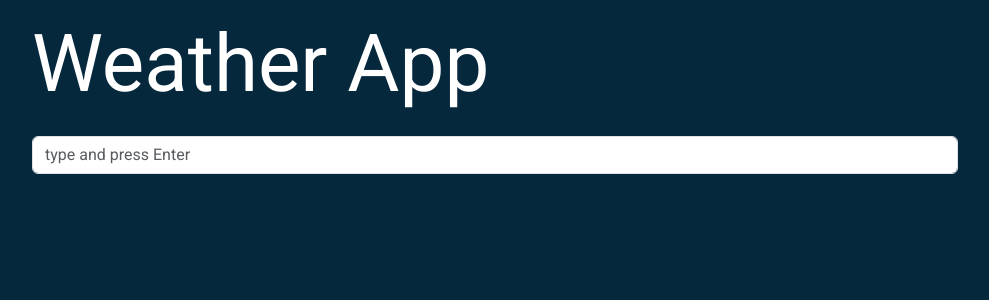
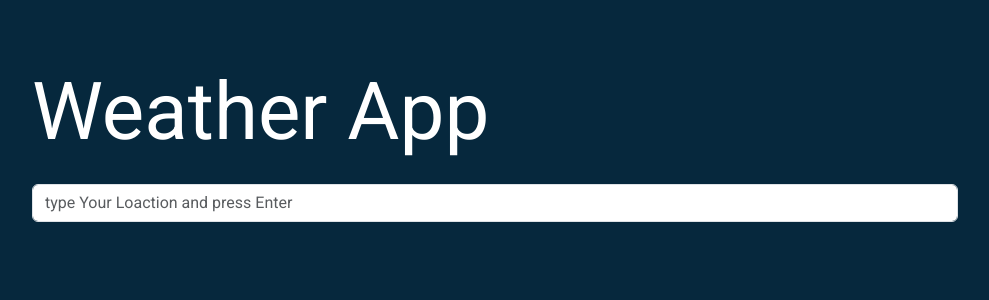
Before and after one commit to MrMax01/s10-l5-weather-app, a React (Create React App) app: page / in a window 1280 px wide. Shown: the top 300 px of the page, without its empty margins (145-1134 px from the left). Built offline with nearby package versions, Linux system fonts and the light colour scheme; the HTML template or start-up script is replaced by a standard one.

Commit message:
some fix

```diff
--- a/src/componets/SearchBar.jsx
+++ b/src/componets/SearchBar.jsx
@@ -23,14 +23,14 @@ const SearchBar = () => {
         console.log(weatherObj);
         if (weatherObj.length > 0) {
           navigate(`/${query}`, {
-            state: { city: weatherObj[0].name, lat: weatherObj[0].lat, lon: weatherObj[0].lon },
+            state: { city: weatherObj[0].local_names.it, lat: weatherObj[0].lat, lon: weatherObj[0].lon },
           });
           // console.log(weatherObj);
         } else {
           setExist(true);
           setTimeout(() => {
             setExist(false);
-          }, 5000);
+          }, 3000);
 
           console.log(`this location don't exist`);
         }
@@ -41,14 +41,19 @@ const SearchBar = () => {
     setQuery(e.target.value);
   };
   return (
-    <Container>
+    <Container className="pt-5">
       <Row>
         <Col xs={10} className="mx-auto my-3">
           <h1 className="display-1">Weather App</h1>
         </Col>
         <Col xs={10} className="mx-auto">
           <Form onSubmit={handleSubmit}>
-            <Form.Control type="search" value={query} onChange={handleChange} placeholder="type and press Enter" />
+            <Form.Control
+              type="search"
+              value={query}
+              onChange={handleChange}
+              placeholder="type Your Loaction and press Enter"
+            />
           </Form>
         </Col>
         <Col xs={10} className="mx-auto">
--- a/src/componets/WeatherBox.jsx
+++ b/src/componets/WeatherBox.jsx
@@ -1,13 +1,15 @@
 import { useEffect, useState } from "react";
-import { Card, Col, Container, ListGroup, Row } from "react-bootstrap";
-import { useLocation } from "react-router-dom";
+import { Button, Card, Col, Container, ListGroup, Row } from "react-bootstrap";
+import { Link, useLocation, useParams } from "react-router-dom";
 
 const WeatherBox = () => {
   const location = useLocation();
   const { state } = location;
-
+  // const param = useParams();
+  // console.log(param);
   // Accedi alle props passate
   const { city, lat, lon } = state;
+  // console.log(city);
   const baseEndpoint = "https://api.openweathermap.org/data/2.5/weather?";
   const latForFetch = `lat=${lat}`;
   const lonForFetch = `&lon=${lon}`;
@@ -80,14 +82,14 @@ const WeatherBox = () => {
 
   return (
     <Container className="pt-5">
-      <Card>
+      <Card className="shadow">
         <Card.Img
           variant="top"
           src="https://images.unsplash.com/photo-1545193544-312983719627?ixlib=rb-4.0.3&ixid=M3wxMjA3fDB8MHxwaG90by1wYWdlfHx8fGVufDB8fHx8fA%3D%3D&auto=format&fit=crop&w=2070&q=80"
-          height={600}
+          height={550}
           className="object-fit-cover d-none d-lg-block"
         />
-        <div className="card-img-overlay text-white row row-cols-1 row-cols-md-2">
+        <div className=" card-img-overlay text-white row row-cols-1 row-cols-md-2">
           <Col className=" d-md-flex flex-column justify-content-between">
             <div className="text-center">
               <h2 className="card-title d-2 fs-day text-capitalize">{weather && unixToEuropean(weather.dt, true)}</h2>
@@ -101,7 +103,7 @@ const WeatherBox = () => {
             </div>
           </Col>
           <Col className="text-center d-md-flex flex-column justify-content-end pb-5">
-            <ListGroup>
+            <ListGroup className="mb-4">
               <ListGroup.Item className="bg-transparent text-white" as="li">
                 <Container>
                   <Row xs={2}>
@@ -127,6 +129,11 @@ const WeatherBox = () => {
                 </Container>
               </ListGroup.Item>
             </ListGroup>
+            <div>
+              <Link to="/">
+                <Button variant="success">Back and type your location</Button>
+              </Link>
+            </div>
           </Col>
         </div>
         <Card.Body className="d-none d-lg-block">
```
